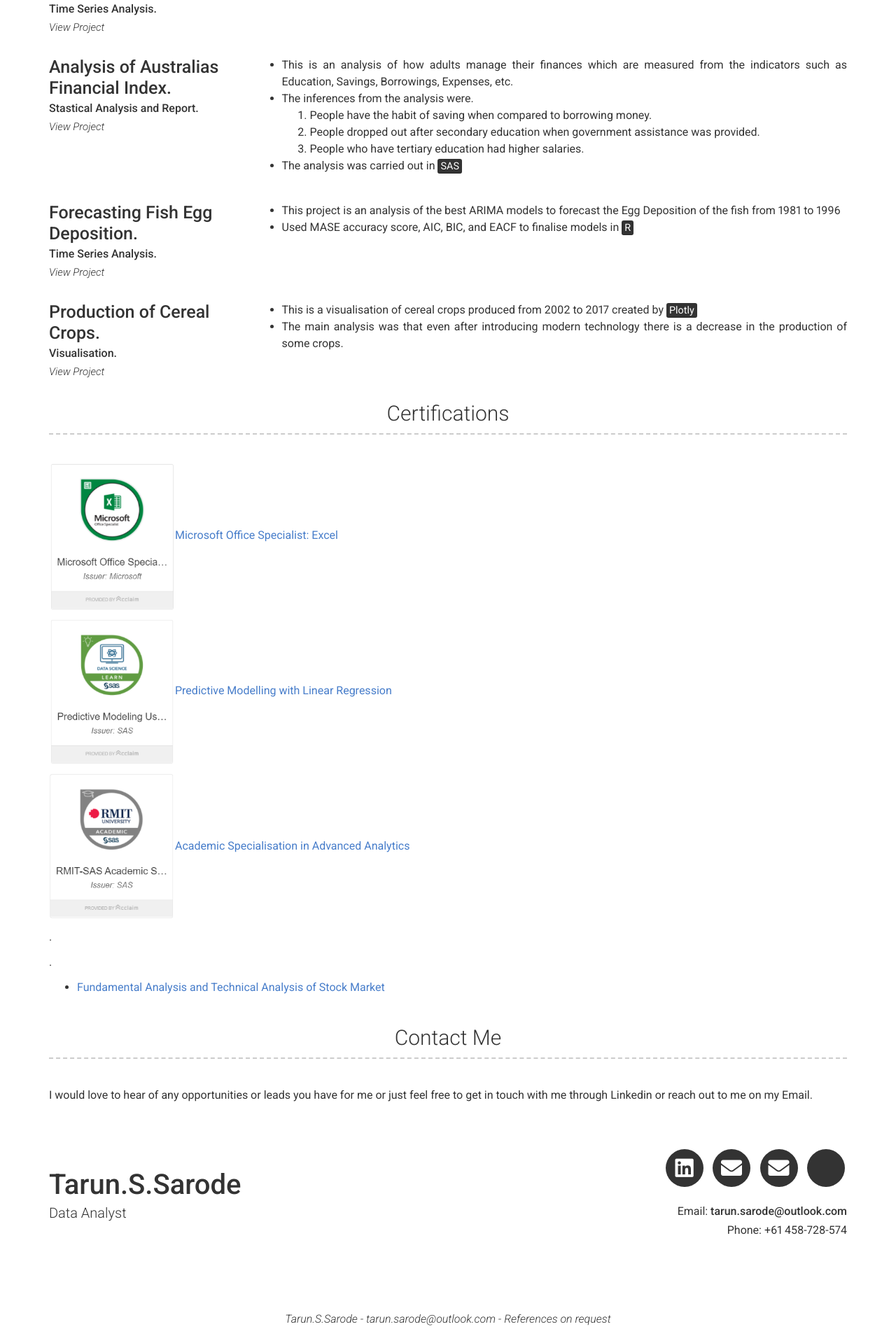
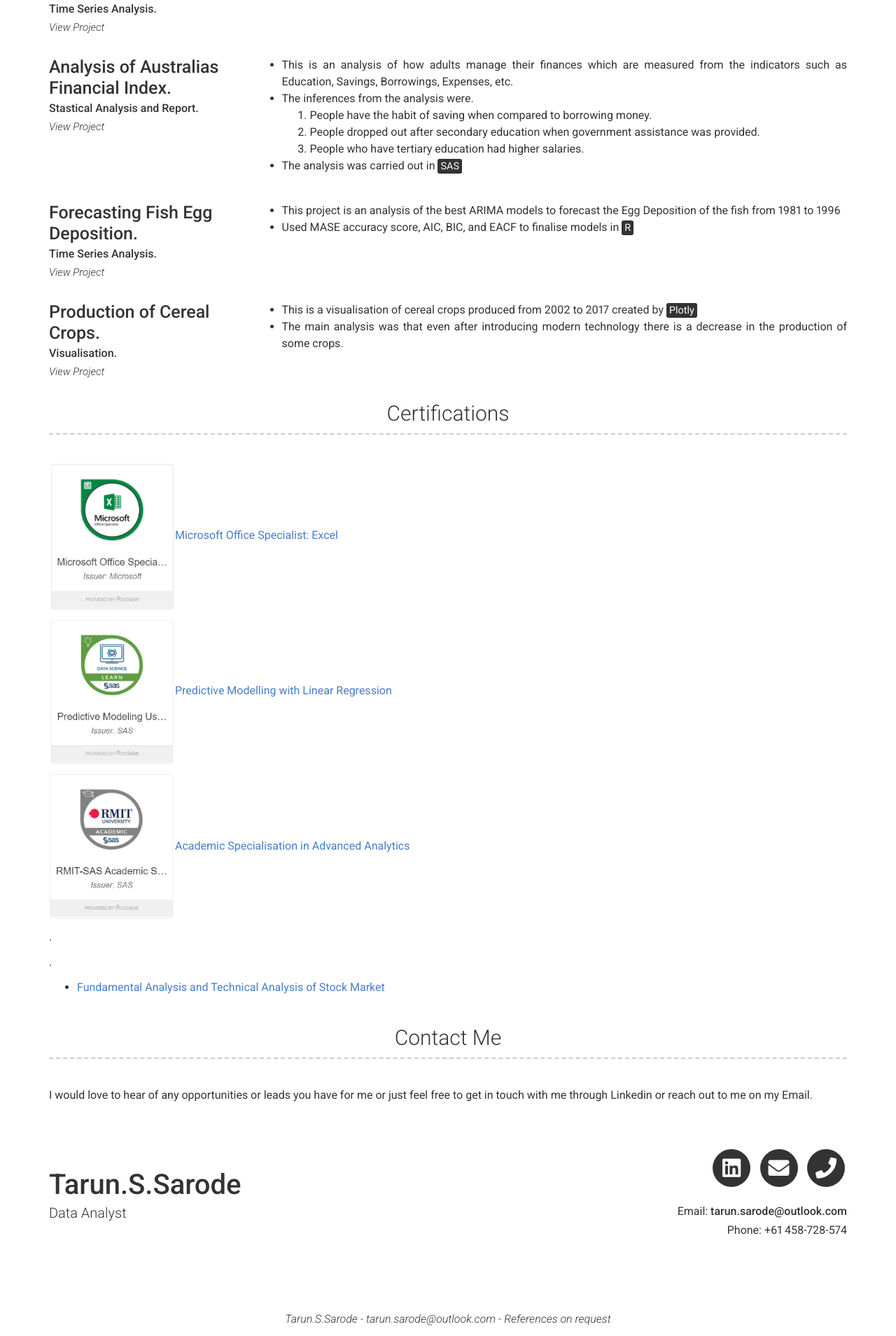
Before and after one commit to Tarun-S-Sarode/Portfolio, a Jekyll site: the page built from index.md, in a window 1280 px wide. Shown: the part 3250-5159 px from the top of the page at 70% size. Built offline with Jekyll 4.4.1, drawn with Linux system fonts in a browser that asks for light colours; nearby versions of some CDN libraries.

Commit message:
Update header_down.html

```diff
--- a/_includes/header_down.html
+++ b/_includes/header_down.html
@@ -93,17 +93,11 @@
         {%- if site.linkedin_username -%}
           <li>
             <a target="_blank" href="https://www.linkedin.com/in/{{ site.linkedin_username| cgi_escape | escape }}" class="button button--sacnite button--round-l">
-              <i class="fas fa-envelope" title="Linkedin link"></i>
+              <i class="fas fa-phone" title="Linkedin link"></i>
             </a>
           </li>
         {%- endif -%}
-        {%- if site.linkedin_username -%}
-          <li>
-            <a target="_blank" href="https://www.linkedin.com/in/{{ site.linkedin_username| cgi_escape | escape }}" class="button button--sacnite button--round-l">
-              <i class="fab fa-envelope" title="Linkedin link"></i>
-            </a>
-          </li>
-        {%- endif -%}
+
       </ul>
 
       {%- if site.email -%}
```
